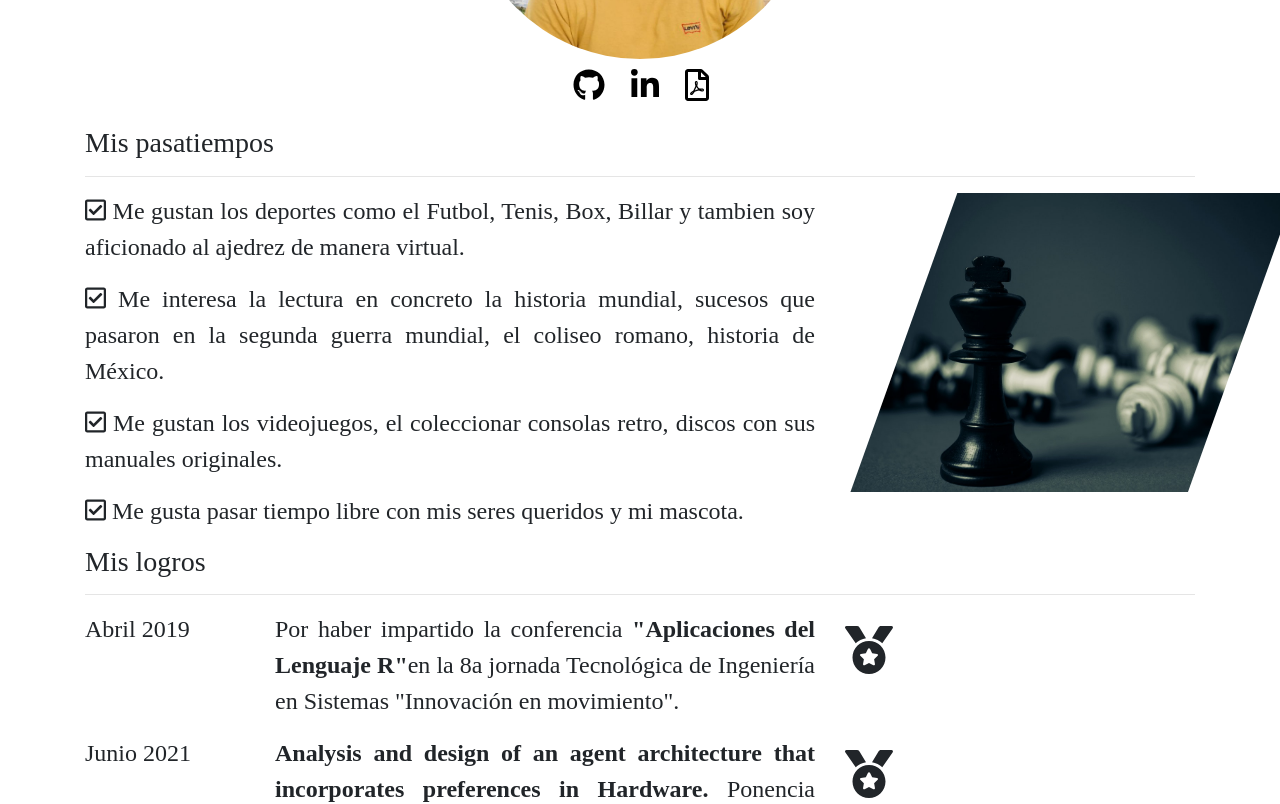
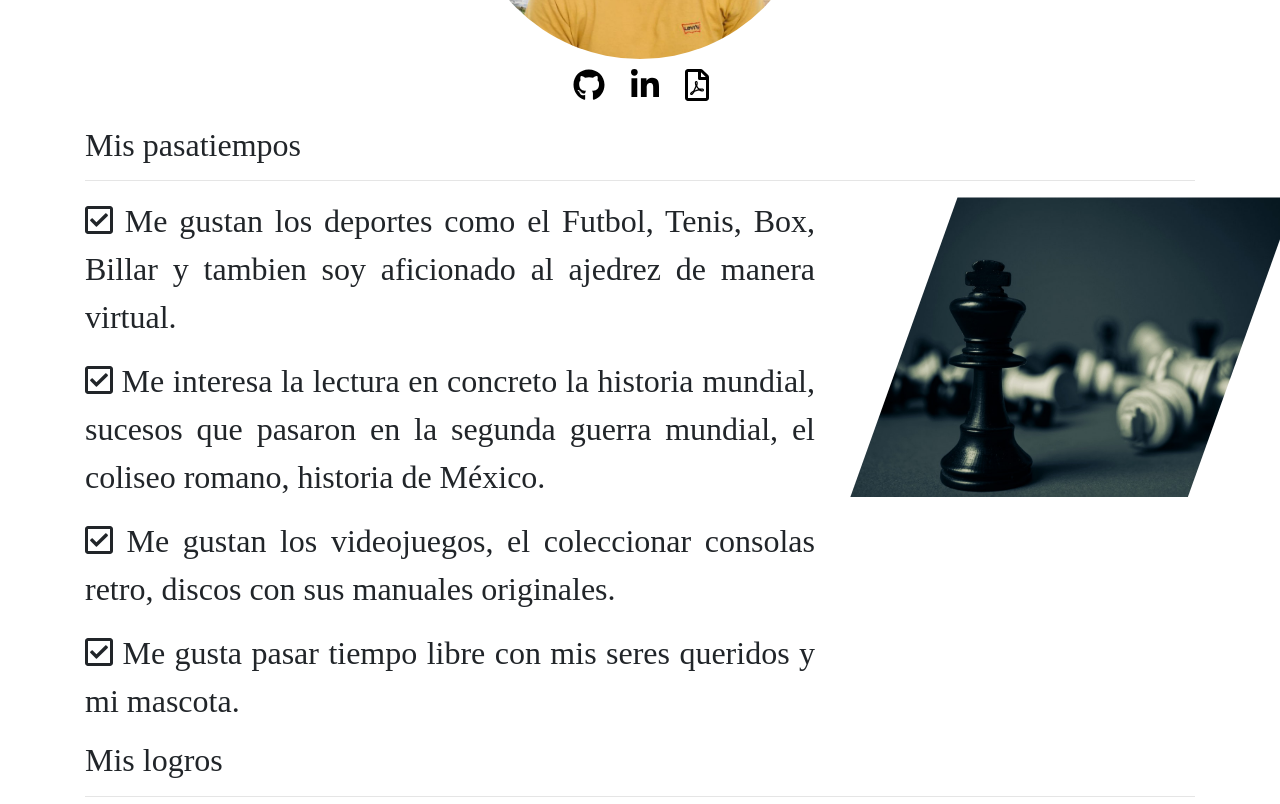
Before and after one commit to CesarAguilar43/personalCVU, a React (Create React App) app: page /about in a window 1280 px wide. Shown: the part 460-1264 px from the top of the page. Built offline with nearby package versions, Linux system fonts and the light colour scheme; a web font is replaced by a local one.

Commit message:
This is a dummy example

```diff
--- a/src/assets/css/About.css
+++ b/src/assets/css/About.css
@@ -8,7 +8,7 @@
 
 .about-p{
     text-align: justify;
-    font-size: 1.5rem;
+    font-size:  xx-large;
 }
 
 .about-div-1{
--- a/src/containers/about/About.js
+++ b/src/containers/about/About.js
@@ -54,7 +54,7 @@ const About = () => {
                 <Row>
                     <Col xs={12} lg={12}>
                         <div className="about-div-2">
-                            <h3>Mis pasatiempos</h3>
+                            <h2>Mis pasatiempos</h2>
                             <hr />
                         </div>
                     </Col>
@@ -98,7 +98,7 @@ const About = () => {
                 <Row>
                     <Col xs={12} lg={12}>
                         <div className="about-div-3">
-                            <h3>Mis logros</h3>
+                            <h2>Mis logros</h2>
                             <hr />
                         </div>
                     </Col>
@@ -121,7 +121,7 @@ const About = () => {
                     </Col>
                     <Col xs={12} lg={4} style={{ paddingTop: '15px' }}>
                         <span>
-                            <i><FontAwesomeIcon icon={faMedal} size="3x" /></i>
+                            <i><FontAwesomeIcon icon={faMedal} size="6x" /></i>
                         </span>
                     </Col>
                     <Col xs={12} lg={2}>
@@ -141,7 +141,7 @@ const About = () => {
                     </Col>
                     <Col xs={12} lg={4} style={{ paddingTop: '15px' }}>
                         <span>
-                            <i><FontAwesomeIcon icon={faMedal} size="3x" /></i>
+                            <i><FontAwesomeIcon icon={faMedal} size="6x" /></i>
                         </span>
                     </Col>
                 </Row>
```
